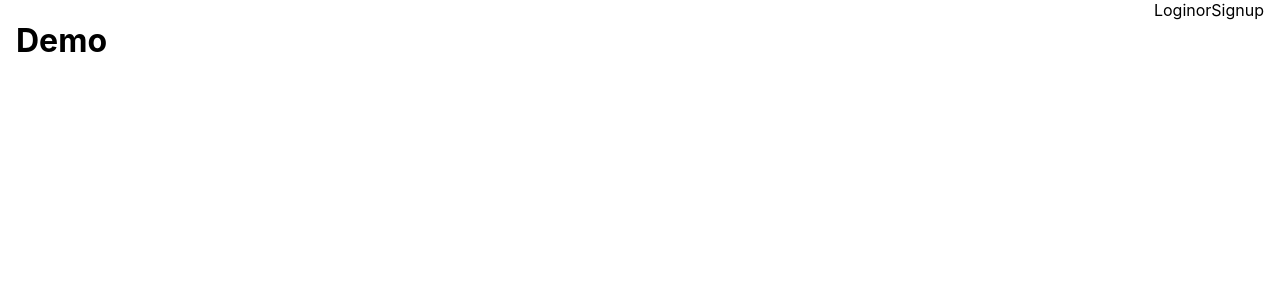
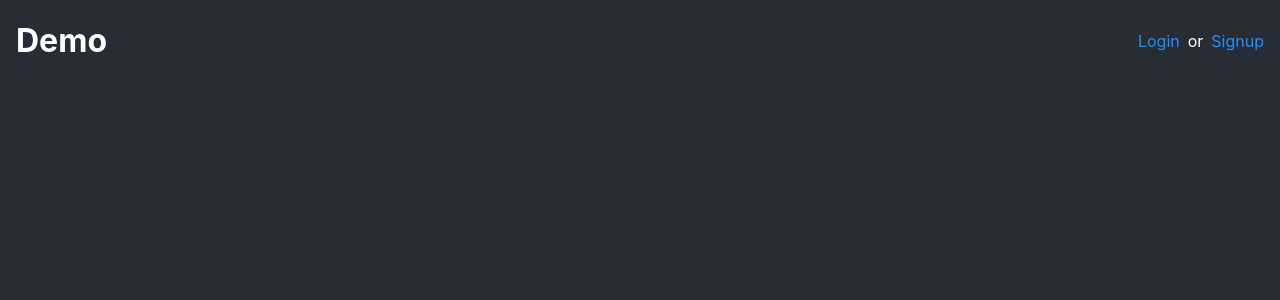
Before and after one commit to Eunovo/eagle-livestream, a React (Create React App) app: page / in a window 1280 px wide. Shown: the top 300 px of the page. Built offline with nearby package versions, Linux system fonts and the light colour scheme.

Commit message:
Basic styling

```diff
--- a/package.json
+++ b/package.json
@@ -13,6 +13,7 @@
     "agora-rtc-sdk-ng": "^4.6.3",
     "react": "^17.0.2",
     "react-dom": "^17.0.2",
+    "react-router-dom": "^5.2.0",
     "react-scripts": "4.0.3",
     "typescript": "^4.1.2",
     "web-vitals": "^1.0.1"
@@ -40,5 +41,8 @@
       "last 1 firefox version",
       "last 1 safari version"
     ]
+  },
+  "devDependencies": {
+    "@types/react-router-dom": "^5.1.8"
   }
 }
--- a/src/App.css
+++ b/src/App.css
@@ -1,10 +1,11 @@
 .App {
   text-align: center;
+  background-color: var(--background);
+  color: white;
 }
 
-.App-logo {
-  height: 40vmin;
-  pointer-events: none;
+a {
+  text-decoration: none;
 }
 
 @media (prefers-reduced-motion: no-preference) {
@@ -14,18 +15,12 @@
 }
 
 .App-header {
-  background-color: #282c34;
   min-height: 100vh;
   display: flex;
   flex-direction: column;
   align-items: center;
   justify-content: center;
   font-size: calc(10px + 2vmin);
-  color: white;
-}
-
-.App-link {
-  color: #61dafb;
 }
 
 @keyframes App-logo-spin {
--- a/src/App.tsx
+++ b/src/App.tsx
@@ -1,12 +1,18 @@
+import { BrowserRouter as Router } from 'react-router-dom';
 import { Home } from './pages/home';
 import './App.css';
 import './utilities.css';
+import { AppStateProvider } from './state/AppContext';
 
 function App() {
   return (
-    <div className="App">
-      <Home />
-    </div>
+    <AppStateProvider>
+      <Router>
+        <div className="App">
+          <Home />
+        </div>
+      </Router>
+    </AppStateProvider>
   );
 }
 
--- a/src/components/header/Header.tsx
+++ b/src/components/header/Header.tsx
@@ -1,13 +1,30 @@
+import { Link } from 'react-router-dom';
+import { useAppState } from '../../state/AppContext';
 import './header.css';
 
 export const Header = () => {
+    const appState = useAppState();
+
+    const profileIcon = <img alt='user' src={''} />;
+    const loginOrSignup = <nav>
+        <ul>
+            <li>
+                <Link className='link-primary' to="/login">Login</Link>
+            </li>
+            <li className='or'>or</li>
+            <li>
+                <Link className='link-primary' to="/signup">Signup</Link>
+            </li>
+        </ul>
+    </nav>
+
     return <header>
         <h1>Demo</h1>
 
-        <nav>
-            <a>Login</a>
-            or
-            <a>Signup</a>
-        </nav>
+        {
+            appState.user
+                ? profileIcon
+                : loginOrSignup
+        }
     </header>
 }
--- a/src/components/header/header.css
+++ b/src/components/header/header.css
@@ -1,4 +1,14 @@
 header {
     display: flex;
     justify-content: space-between;
+    align-items: center;
 }
+
+header nav ul {
+    display: flex;
+    list-style: none;
+}
+
+header .or {
+    margin: 0 var(--gap-sm);
+}
--- a/src/pages/home/Home.tsx
+++ b/src/pages/home/Home.tsx
@@ -5,7 +5,7 @@ export const Home = () => {
     return <div className='container home'>
         <Header />
 
-        <div>
+        <div className='home__main'>
 
         </div>
     </div>
--- a/src/pages/home/home.css
+++ b/src/pages/home/home.css
@@ -1,7 +1,7 @@
 .home {
+    min-height: 100vh;
+}
+
+.home__main {
 
 }
-
-.home-main {
-
-}
--- a/src/utilities.css
+++ b/src/utilities.css
@@ -1,4 +1,27 @@
+:root {
+    --primary: #1e90ff;
+    --primary-light: #2e91ff;
+    --primary-dark: #2e91ff;
+    --background: #282c34;
+    --gap-sm: 0.5rem;
+}
+
 .container {
     padding-left: 1rem;
     padding-right: 1rem;
 }
+
+.link-primary {
+    color: var(--primary);
+    transition: color ease-in-out 100ms;
+}
+
+.link-primary:hover {
+    color: var(--primary-light);
+}
+
+@media screen and (min-width: 750px) {
+    :root {
+
+    }
+}
```
Also changed, not shown: 2 other files (tests, documents, lock files or other folders).
